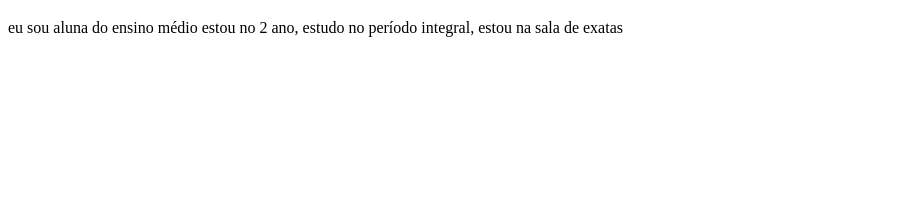
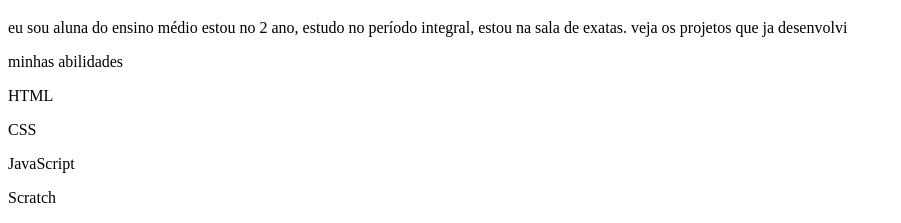
Before and after one commit to mari05012009/projeto1-trimestre, a plain HTML site: page index.html in a window 1280 px wide. Shown: the part 587-810 px from the top of the page, without its empty margins (0-901 px from the left). Drawn offline with Linux system fonts and the light colour scheme.

Commit message:
Add files via upload

```diff
--- a/index.html
+++ b/index.html
@@ -7,9 +7,21 @@
     <link rel="stylesheet" href="styles.css">
 </head>
 <body>
+    <header class="container">
      <img src="d7d10619ed1e70fec627743014841894.jpg" alt="avatar da mariana">
      <p>eu sou mari </p>
      <h1>sou estudande de programação</h1>
-     <p> eu sou aluna do ensino médio estou no 2 ano, estudo no período integral, estou na sala de exatas </p>
+     <p> eu sou aluna do ensino médio estou no 2 ano, estudo no período integral, estou na sala de exatas.
+        veja os projetos que ja desenvolvi</p>
+
+     <p>minhas abilidades</p>
+
+     <div>
+    <p>HTML</p>
+    <p>CSS</p>
+    <P>JavaScript</P>
+    <P>Scratch</P>
+     </div>
+    </header>
 </body>
 </html>
```
